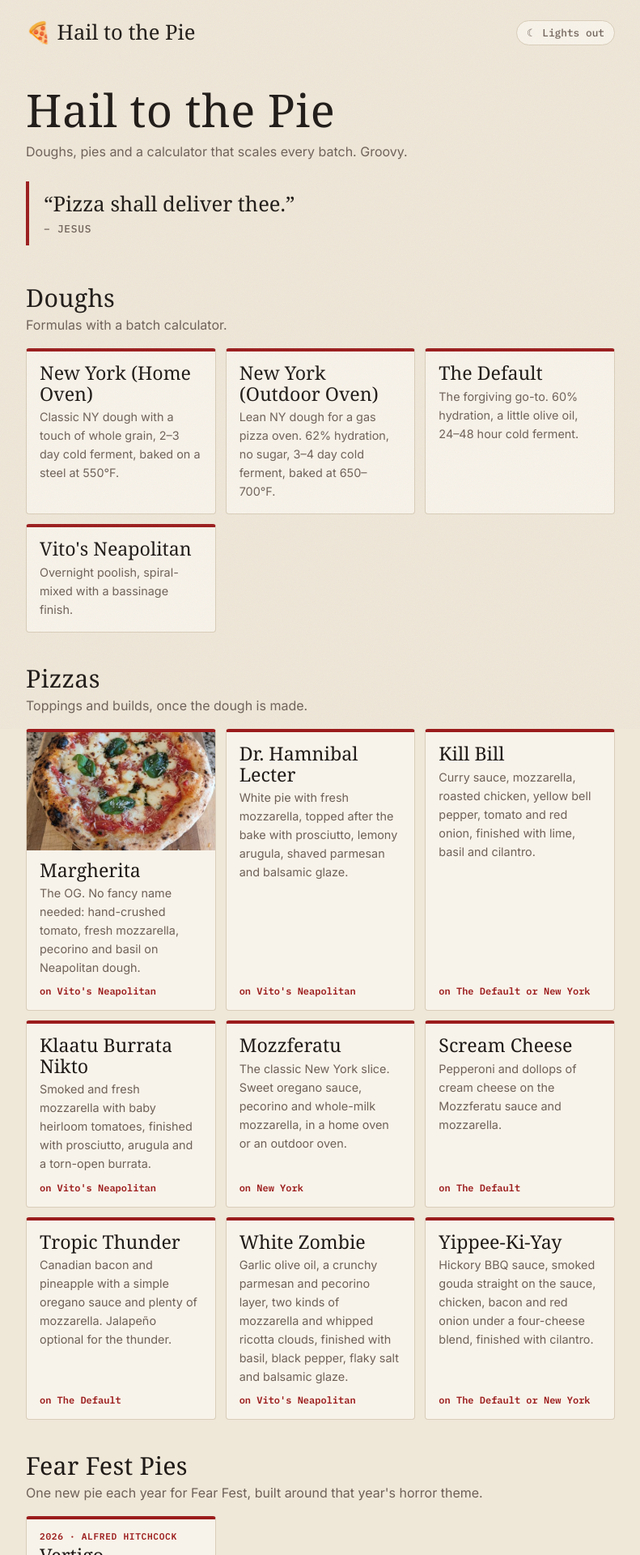
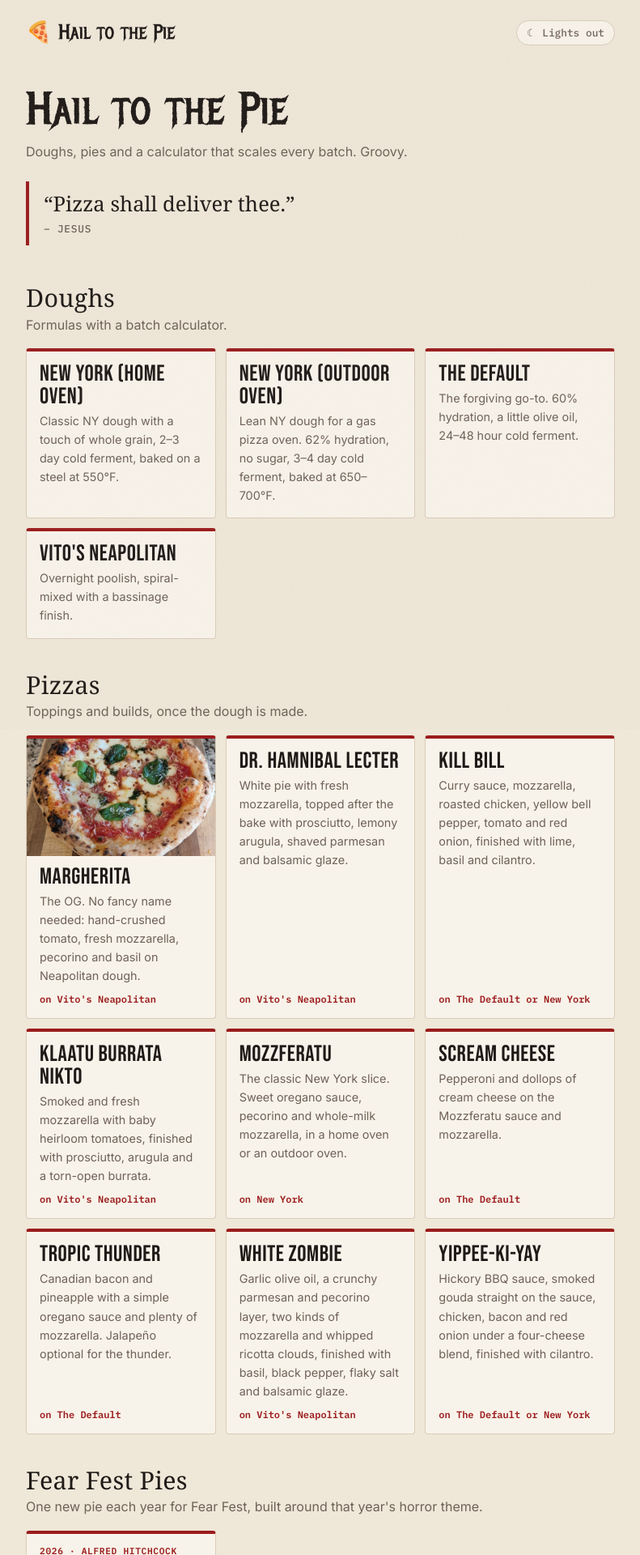
Before and after one commit to daftn/pizza, a Jekyll site: the page built from index.html, in a window 1280 px wide. Shown: the top 1920 px of the page at 81% size, without its empty margins (244-1035 px from the left). Built offline with Jekyll 4.4.1, drawn with Linux system fonts in a browser that asks for light colours; some web fonts are replaced.

Commit message:
Fonts: Metal Mania for the site name, Bebas Neue for recipe names
Co-Authored-By: Claude Opus 5.5 <noreply@anthropic.com>
Claude-Session: https://claude.ai/code/session_01CXsahQwDMBDTEp9ieURmT9

```diff
--- a/_layouts/default.html
+++ b/_layouts/default.html
@@ -14,7 +14,7 @@
   </script>
   <link rel="preconnect" href="https://fonts.googleapis.com">
   <link rel="preconnect" href="https://fonts.gstatic.com" crossorigin>
-  <link rel="stylesheet" href="https://fonts.googleapis.com/css2?family=Pirata+One&family=Inter:wght@400;500;600&family=IBM+Plex+Mono:wght@500;600&display=swap">
+  <link rel="stylesheet" href="https://fonts.googleapis.com/css2?family=Pirata+One&family=Metal+Mania&family=Bebas+Neue&family=Inter:wght@400;500;600&family=IBM+Plex+Mono:wght@500;600&display=swap">
   <link rel="stylesheet" href="{{ '/assets/style.css' | relative_url }}">
 </head>
 <body>
--- a/assets/style.css
+++ b/assets/style.css
@@ -13,6 +13,8 @@
   --grain: 0.06;
   --radius: 10px;
   --display: "Pirata One", "UnifrakturCook", Georgia, serif;
+  --logo: "Metal Mania", "Pirata One", Georgia, serif;          /* site name */
+  --names: "Bebas Neue", "Oswald", "Arial Narrow", sans-serif;  /* recipe names */
   --sans: "Inter", system-ui, -apple-system, sans-serif;
   --mono: "IBM Plex Mono", ui-monospace, monospace;
   color-scheme: light;
@@ -82,6 +84,8 @@ h1, h2, h3 { font-family: var(--display); font-weight: 400; line-height: 1.1; le
 h1 { font-size: clamp(2.4rem, 8vw, 3.5rem); margin: 0 0 8px; }
 h2 { font-size: 1.9rem; margin: 40px 0 12px; }
 h3 { font-size: 1.4rem; margin: 0; }
+.intro h1 { font-family: var(--logo); }
+.recipe-header h1 { font-family: var(--names); letter-spacing: 0.02em; font-size: clamp(2.8rem, 10vw, 4rem); line-height: 1; }
 
 /* Header and footer */
 
@@ -95,7 +99,7 @@ h3 { font-size: 1.4rem; margin: 0; }
   gap: 12px;
 }
 .site-title {
-  font-family: var(--display);
+  font-family: var(--logo);
   font-size: 1.6rem;
   color: var(--text);
   text-decoration: none;
@@ -171,7 +175,7 @@ h3 { font-size: 1.4rem; margin: 0; }
   aspect-ratio: 16 / 10;
   object-fit: cover;
 }
-.card-title { font-family: var(--display); font-size: 1.45rem; line-height: 1.1; }
+.card-title { font-family: var(--names); font-size: 1.75rem; line-height: 1; letter-spacing: 0.02em; }
 .card-summary { color: var(--muted); font-size: 0.9rem; }
 .card-badge { color: var(--accent); font: 600 0.7rem var(--mono); text-transform: uppercase; letter-spacing: 0.06em; }
 .card-meta { color: var(--accent); font: 600 0.75rem var(--mono); margin-top: auto; padding-top: 6px; }
```
Also changed, not shown: CLAUDE.md (+1 -1 lines).
